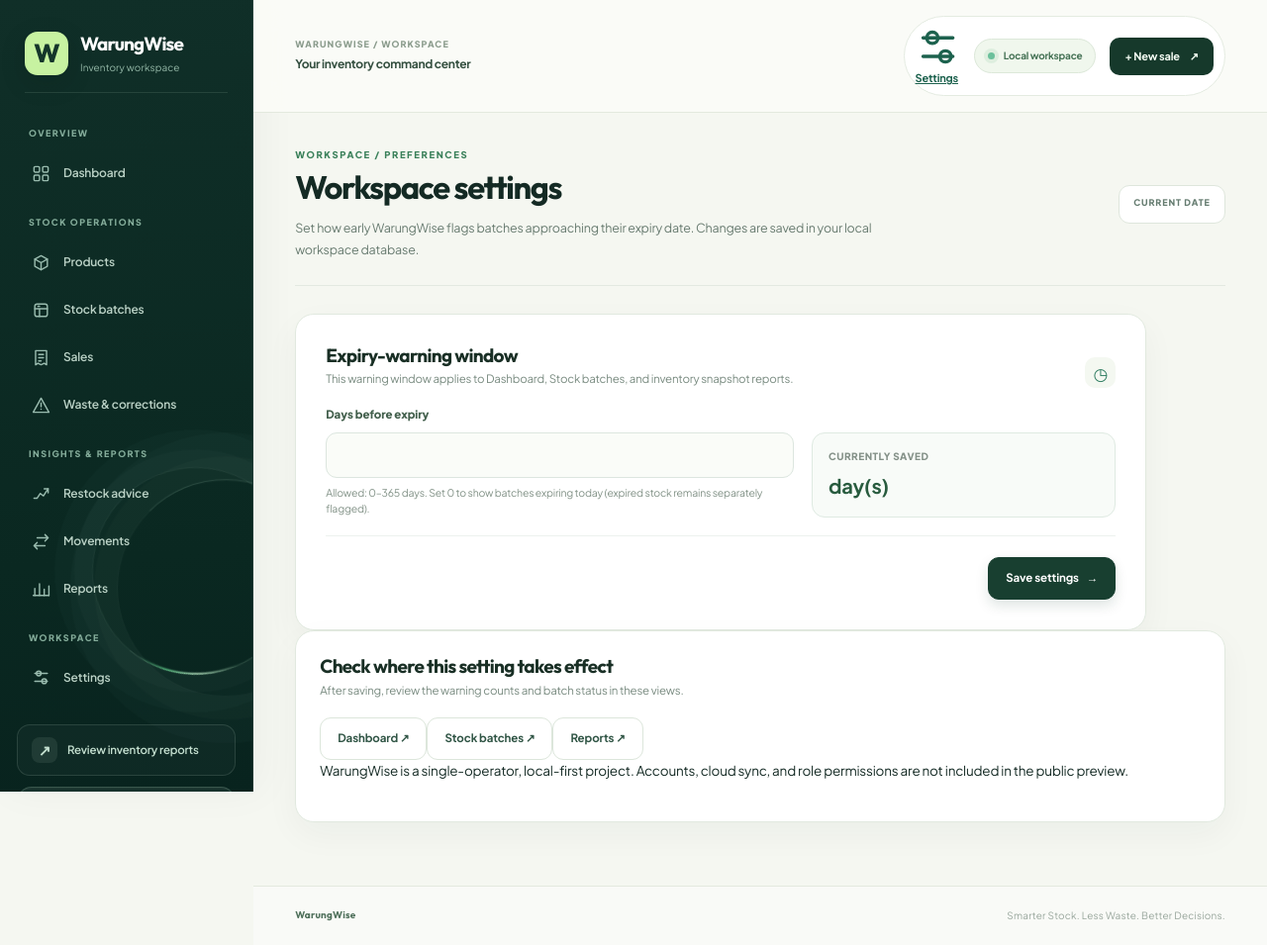
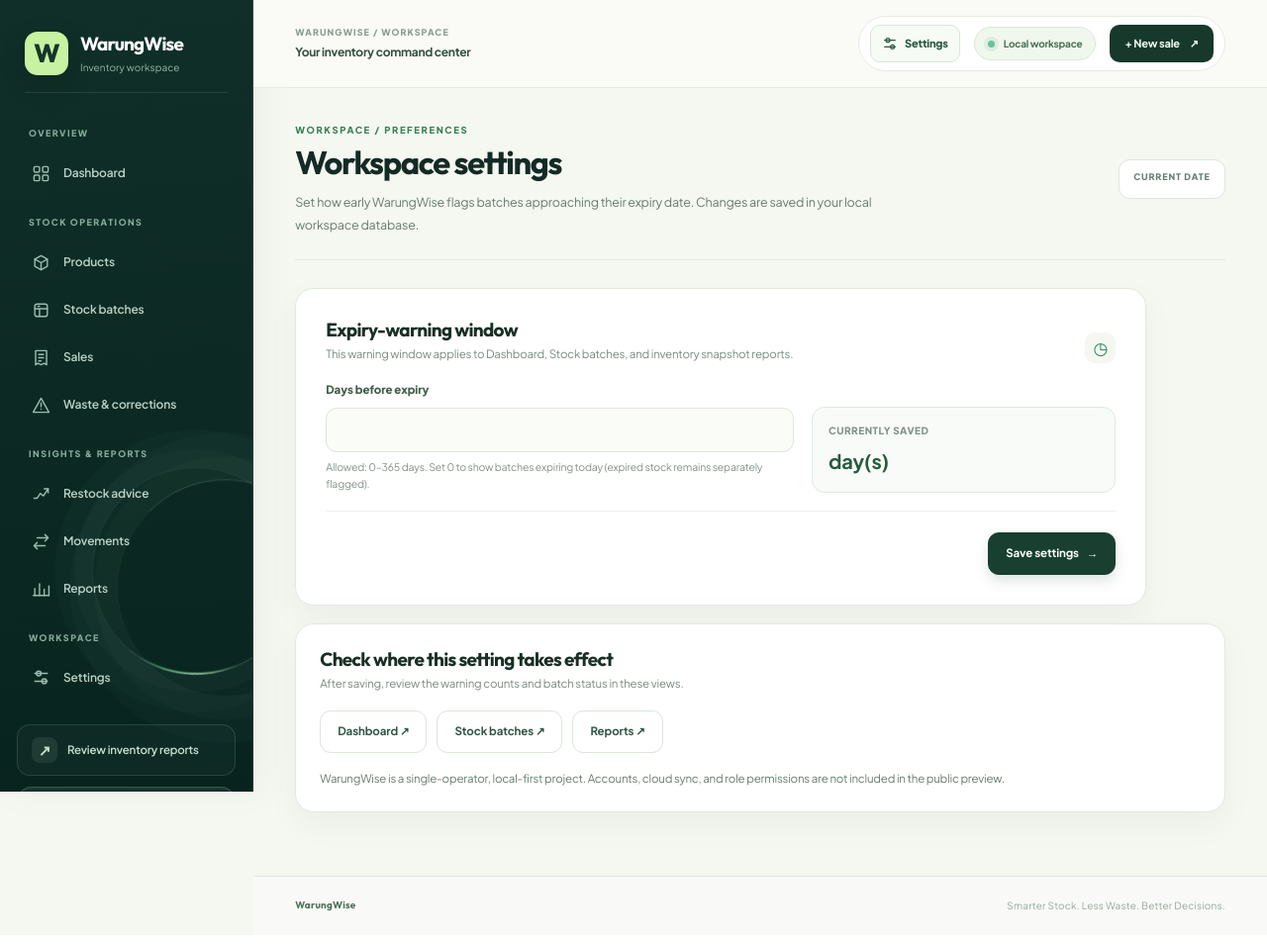
Before and after one commit to krisvan123/CS50X_FinalProject, a Flask app: template templates/settings.html in a window 1280 px wide. Shown: the whole page at 99% size. Run offline with Flask 3, Linux system fonts and the light colour scheme; the template is opened without the code that fills it, so the values that code supplies are empty.

Commit message:
style: polish Settings page and mirror CSS for Vercel demo

```diff
--- a/static/css/workspace.css
+++ b/static/css/workspace.css
@@ -703,3 +703,34 @@ table tbody tr:last-child td { border-bottom:0; }
 @media (max-width: 480px) {
   .ww-demo-hint { gap: 10px; padding: 15px; }
 }
+
+
+/* Demo usability: visible Settings shortcut and view-only explanation. */
+.topbar-settings-link {
+  display:inline-flex;align-items:center;justify-content:center;gap:7px;
+  min-height:38px;padding:7px 11px;border-radius:10px;
+  border:1px solid #d8e6d8;background:#f7fbf6;
+  color:#2b5840;text-decoration:none;font-size:11px;font-weight:750;
+  white-space:nowrap;
+}
+.topbar-settings-link:hover { color:#173d2c;background:#edf6ed; }
+.topbar-settings-link:focus-visible,
+.settings-related-links .button:focus-visible {
+  outline:3px solid #78ba91;outline-offset:2px;
+}
+.topbar-settings-link svg { width:16px;height:16px;flex:0 0 16px; }
+.settings-guide { margin-top:18px; }
+.settings-related-links { display:flex;flex-wrap:wrap;gap:10px; }
+.settings-scope-note { margin:16px 0 0;color:#667c6d;font-size:11.5px;line-height:1.7; }
+.settings-readonly-message {
+  padding:14px 16px;margin-bottom:18px;border:1px solid #cbdccd;
+  background:#f0f7ef;border-radius:12px;color:#2b563d;
+}
+.settings-readonly-message strong { display:block;font-size:12px;font-weight:800; }
+.settings-readonly-message p { margin:4px 0 0;font-size:11.5px;line-height:1.7; }
+.settings-readonly-message code { color:#214e34;font-size:inherit; }
+@media (max-width:480px) {
+  .topbar-settings-link { min-width:40px;padding:8px; }
+  .topbar-settings-link span { display:none; }
+  .settings-related-links { flex-direction:column;align-items:stretch; }
+}
```
